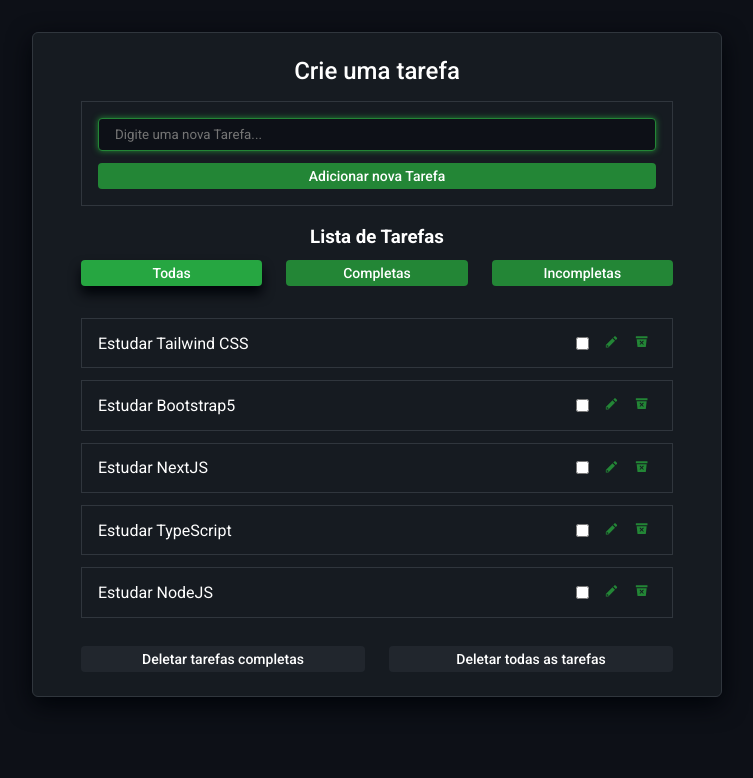
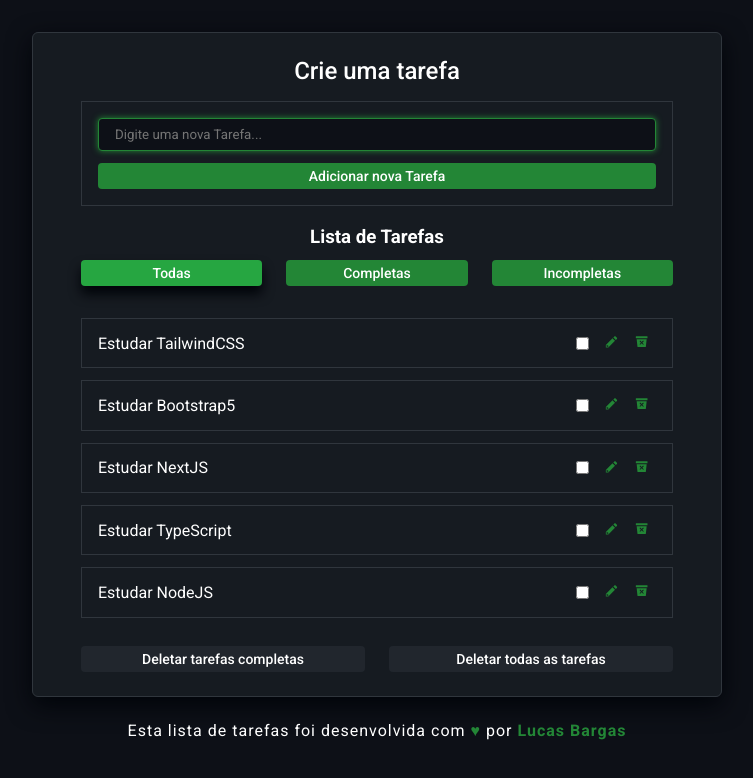
Before and after one commit to LucasBargas/todo_list, a React (Create React App) app: page / in a window 1280 px wide. Shown: the top 778 px of the page, without its empty margins (263-1016 px from the left). Built offline with nearby package versions, Linux system fonts and the light colour scheme.

Commit message:
Informações de criação - adicionadas

```diff
--- /dev/null
+++ b/src/components/CreatorInfos/CreatorInfos.js
@@ -0,0 +1,13 @@
+import CreatorInfosContainer from "./CreatorInfos.styles"
+
+const CreatorInfos = () => {
+  return (
+    <CreatorInfosContainer>
+      <p>
+        Esta lista de tarefas foi desenvolvida com <span>♥</span> por <a href="https://projetoslucasbargas.com/" target="_blank" rel="noopener noreferrer">Lucas Bargas</a>
+      </p>
+    </CreatorInfosContainer>
+  )
+}
+
+export default CreatorInfos
--- /dev/null
+++ b/src/components/CreatorInfos/CreatorInfos.styles.js
@@ -0,0 +1,22 @@
+import styled from 'styled-components';
+
+const CreatorInfosContainer = styled.section`
+  padding-top: 1.5rem;
+  text-align: center;
+
+  p {
+    letter-spacing: 1px;
+    font-weight: normal;
+
+    span, a {
+      font-weight: bold;
+      color: ${({ theme }) => theme.colors.GreenColor};
+    }
+
+    a {
+      text-decoration: none;
+    }
+  }
+`;
+
+export default CreatorInfosContainer;
--- a/src/pages/HomePage/Homepage.js
+++ b/src/pages/HomePage/Homepage.js
@@ -2,10 +2,11 @@ import { useState } from 'react';
 import * as S from './Homepage.styles';
 import CreateTask from './CreateTask/CreateTask';
 import List from './List/List';
+import CreatorInfos from '../../components/CreatorInfos/CreatorInfos';
 
 const Homepage = () => {
   const defaulTasks = [
-    { task: 'Estudar Tailwind CSS', defaultCategory: 'all', category: 'todo' },
+    { task: 'Estudar TailwindCSS', defaultCategory: 'all', category: 'todo' },
     { task: 'Estudar Bootstrap5', defaultCategory: 'all', category: 'todo' },
     { task: 'Estudar NextJS', defaultCategory: 'all', category: 'todo' },
     { task: 'Estudar TypeScript', defaultCategory: 'all', category: 'todo' },
@@ -21,6 +22,7 @@ const Homepage = () => {
         <CreateTask taskList={taskList} setTaskList={setTaskList} />
         <List taskList={taskList} setTaskList={setTaskList} />
       </S.TodoListArea>
+      <CreatorInfos />
     </S.TodoListContainer>
   )
 }
```
